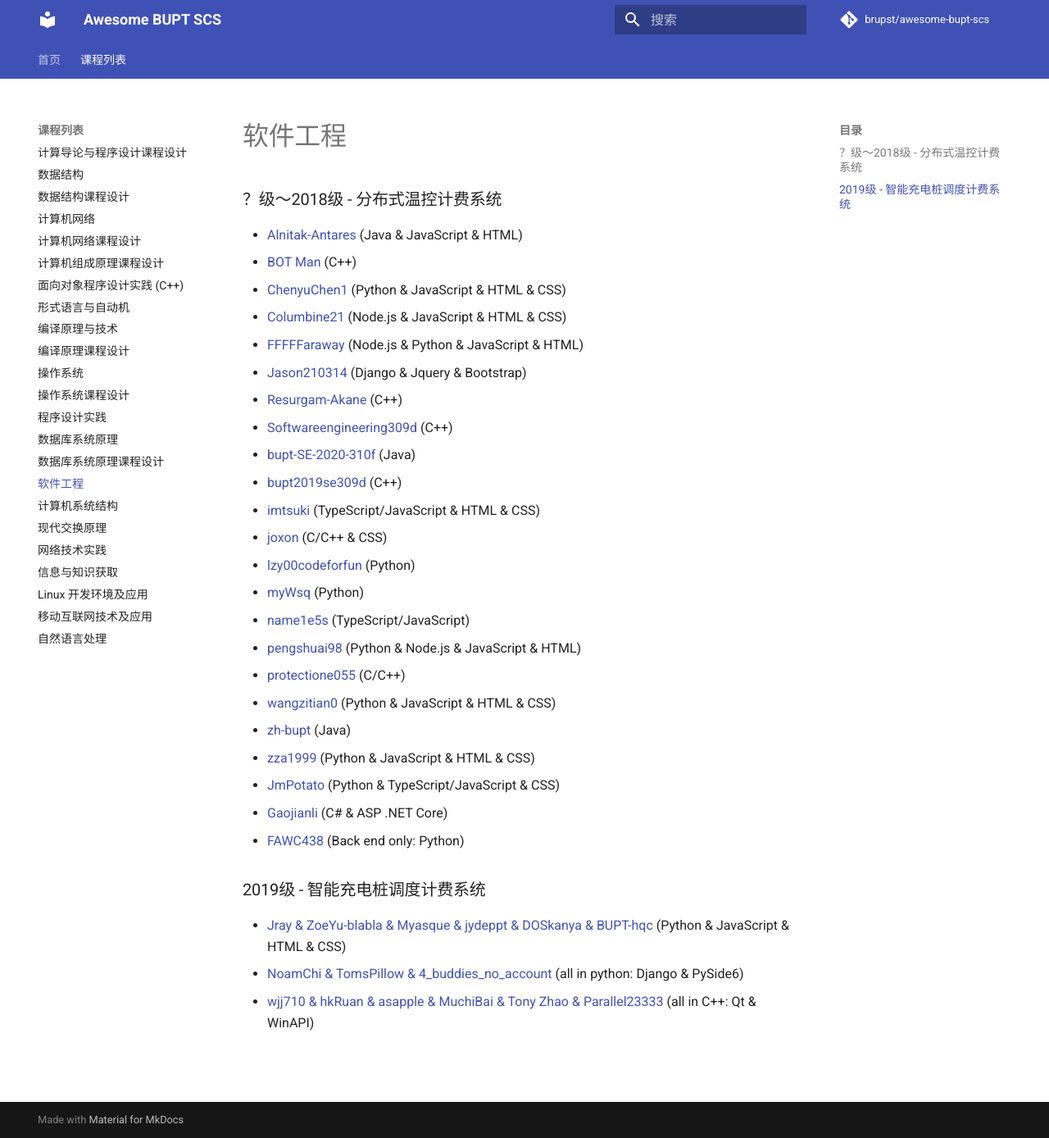
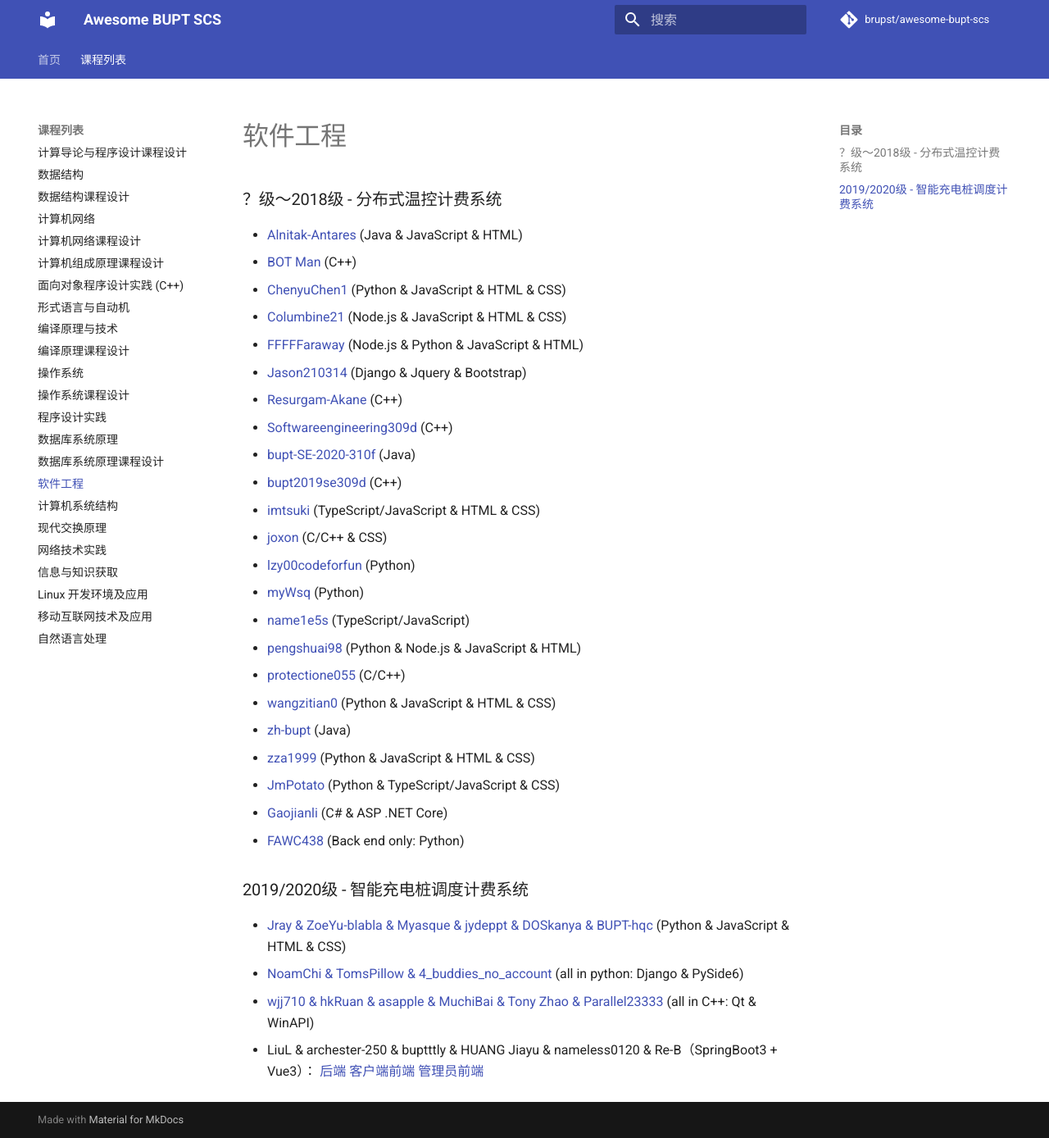
Before and after one commit to brupst/awesome-bupt-scs, an MkDocs documentation site: the page built from projects/Software-Engineering.md, in a window 1280 px wide and 1388 px high. Shown: the whole window at 82% size. Built offline with MkDocs 1.6.1 and Material for MkDocs 9.7.7, drawn with Linux system fonts in a browser that asks for light colours; comment, search, counter and statistics services are not loaded.

Commit message:
增加2023春大三下部分课程作业 (#75)
* Update Software-Engineering.md

* update sp23 hw

* adjust format

```diff
--- a/projects/Software-Engineering.md
+++ b/projects/Software-Engineering.md
@@ -26,8 +26,9 @@
 * [Gaojianli](https://github.com/Gaojianli/software-engineering-web-backend/) (C# & ASP .NET Core)
 * [FAWC438](https://github.com/FAWC438/Hotel-Air-Conditioning-Dispatching-System) (Back end only: Python)
 
-### 2019级 - 智能充电桩调度计费系统
+### 2019/2020级 - 智能充电桩调度计费系统
 
 * [Jray & ZoeYu-blabla & Myasque & jydeppt & DOSkanya & BUPT-hqc](https://github.com/Jraaay/Charging-in-BUPT) (Python & JavaScript & HTML & CSS)
 * [NoamChi & TomsPillow & 4_buddies_no_account](https://github.com/PopChicken/acss_repo) (all in python: Django & PySide6)
 * [wjj710 & hkRuan & asapple & MuchiBai & Tony Zhao & Parallel23333](https://github.com/wjj710/Charging-Pile-System) (all in C++: Qt & WinAPI)
+* LiuL & archester-250 & buptttly & HUANG Jiayu & nameless0120 & Re-B（SpringBoot3 + Vue3）： [后端](https://github.com/1475505/Awesome-Charging)    [客户端前端](https://github.com/buptttly/Awesome-charging-Fe)    [管理员前端](https://github.com/1475505/Awesome-Charging-Admin-Fe)
```
Also changed, not shown: README.md (+1 -0 lines), projects/Advanced-Labs-in-Operating-Systems.md (+4 -0 lines), projects/Data-War-and-Data-Mining.md (added, +5 -0 lines).
